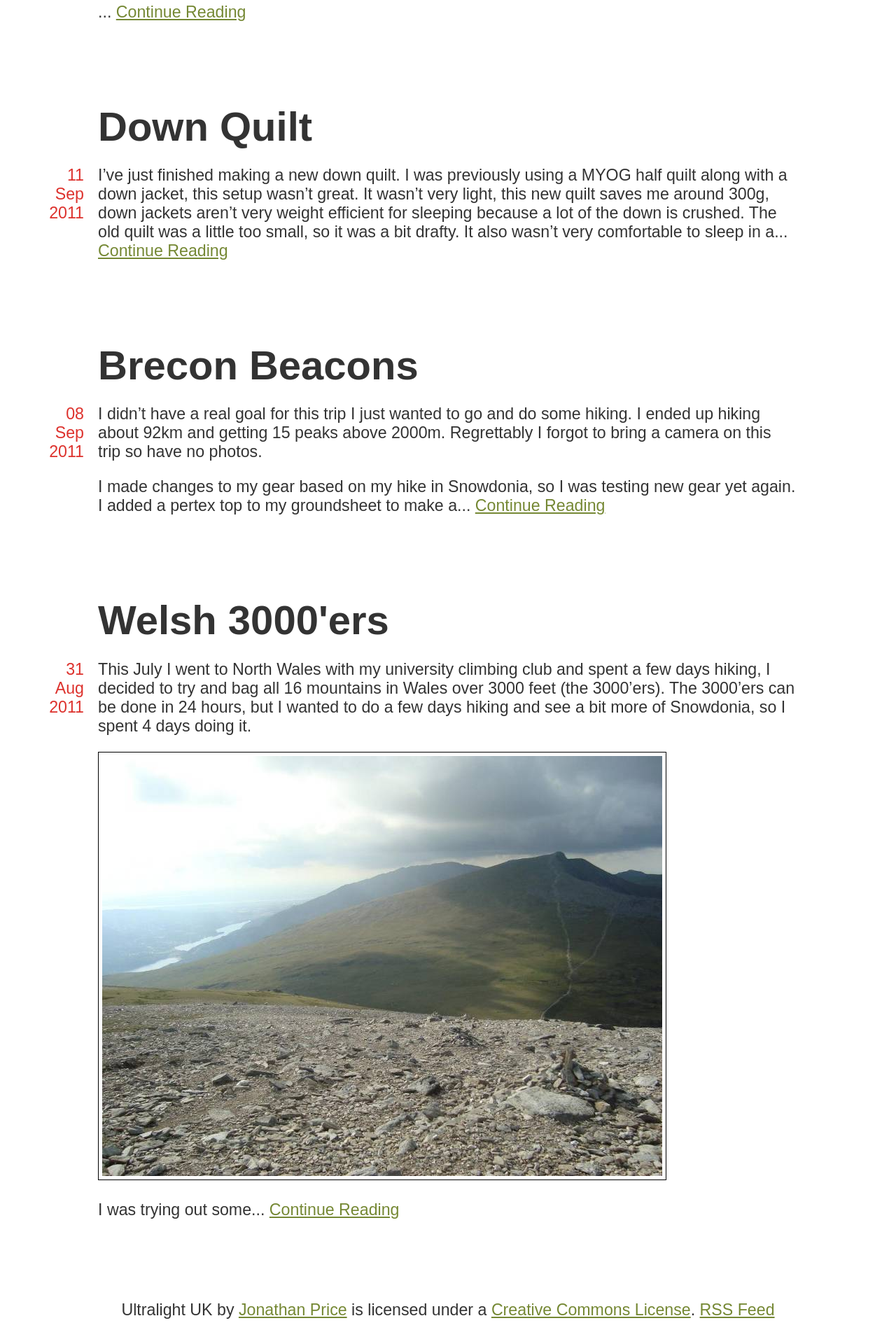
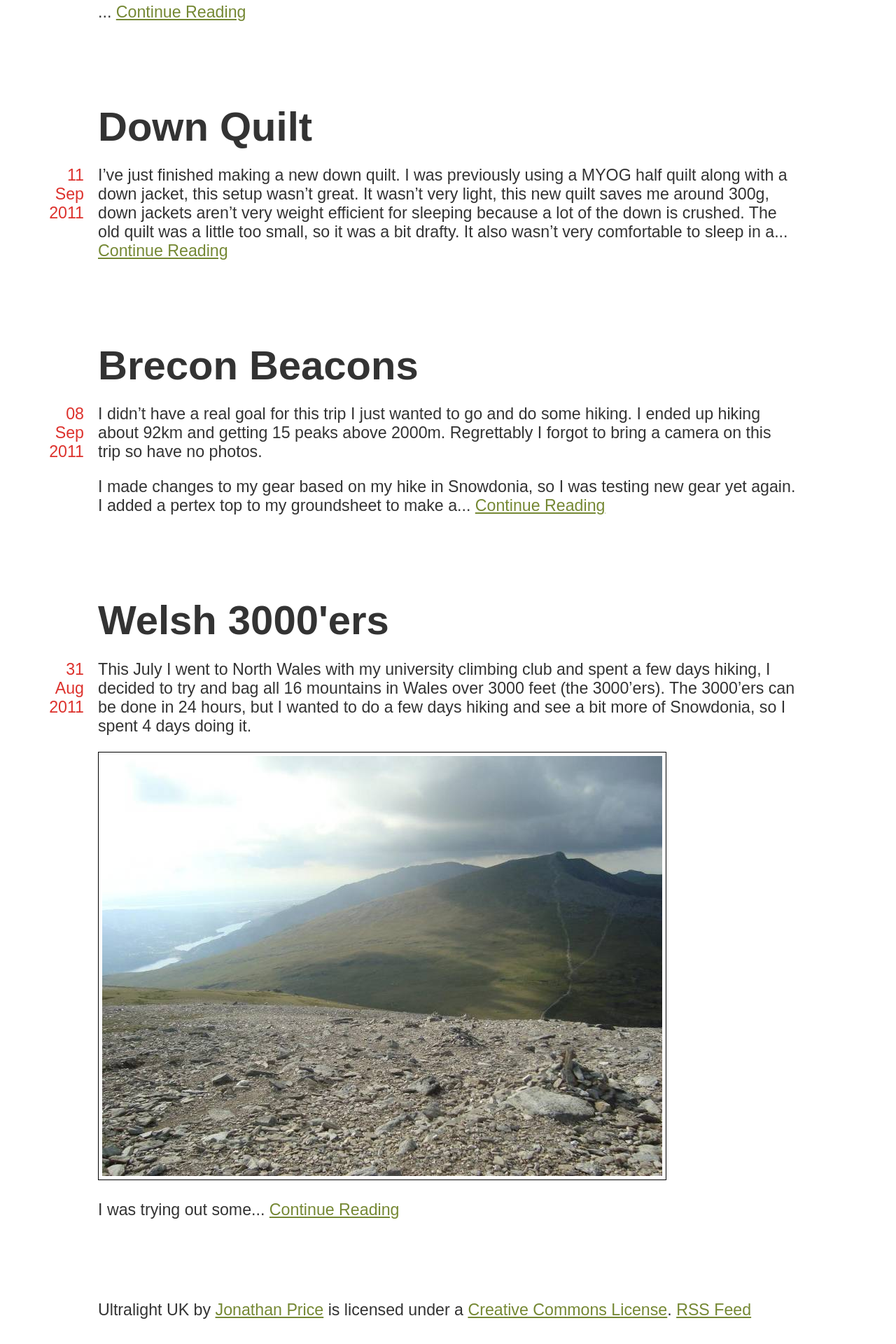
Before and after one commit to notclive/notclive.co.uk, a Jekyll site: the page built from ul/index.html, in a window 1280 px wide. Shown: the part 2643-4563 px from the top of the page at 70% size. Built offline with Jekyll 4.4.1, drawn with Linux system fonts in a browser that asks for light colours; before the commit the page ends 4538 px from its top, so only the background shows below that.

Commit message:
Change footer

```diff
--- a/ul/css/style.css
+++ b/ul/css/style.css
@@ -130,8 +130,7 @@ article {
 /**************************** Footer ****************************/
 
 footer {
-	text-align: center;
-	margin-bottom: 10px;
+	margin-bottom: 1.5rem;
 }
 
 /**************************** Disqus ***************************/
```
